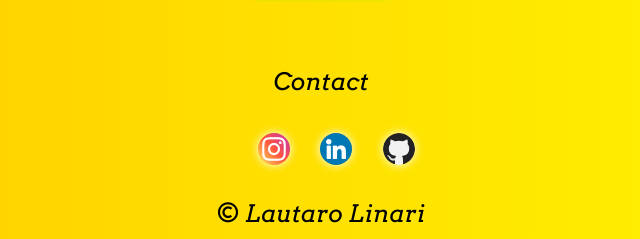
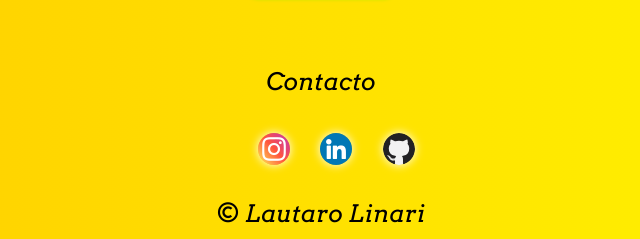
Before and after one commit to LautaroLinari/Task-Local, a plain HTML site: page index.html in a window 1280 px wide. Shown: the part 216-455 px from the top of the page, 319-959 px from the left. Drawn offline with Linux system fonts and the light colour scheme.

Commit message:
contacto

```diff
--- a/index.html
+++ b/index.html
@@ -27,7 +27,7 @@
         </section>
     </main>
     <footer>
-        <p>Contact</p>
+        <p>Contacto</p>
         <div class="iconos">
           <a target="_blank" href=""><img src="./assets/icon/instagram.png" alt="icono_ig"></a>
           <a target="_blank" href="https://www.linkedin.com/in/lautaro-linari-9a3542239/"><img src="./assets/icon/linkedin.png" alt="icono_linkedin"></a>
```
